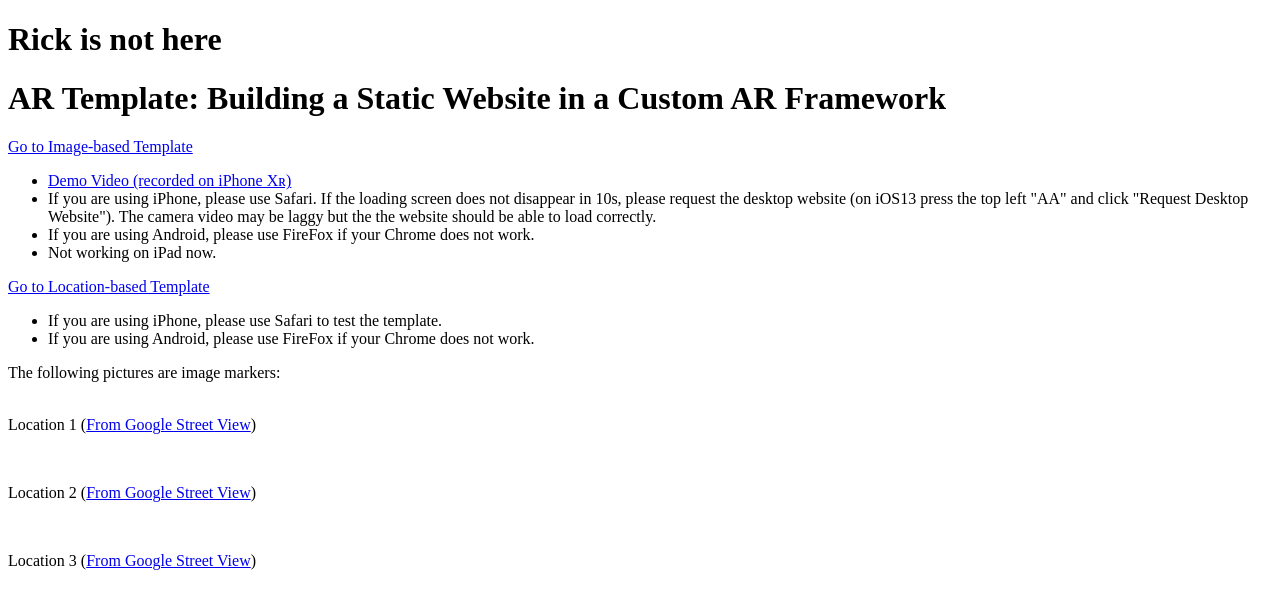
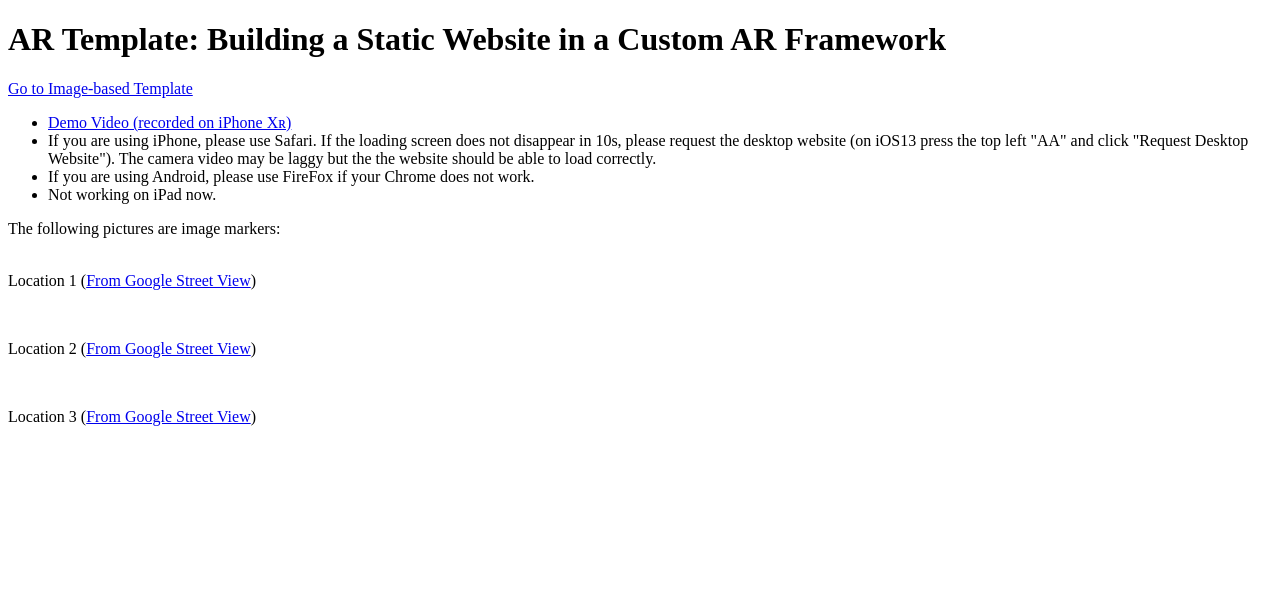
Before and after one commit to nhihnguyen/CPI101_Final_project, a plain HTML site: page index.html in a window 1280 px wide. Drawn offline with Linux system fonts and the light colour scheme.

Commit message:
Update index.html

```diff
--- a/index.html
+++ b/index.html
@@ -6,7 +6,6 @@
         <title>CPI101 - Final Project (Milestone 3)</title>
     </head>
     <body>
-        <h1>Rick is not here</h1>
         <h1>AR Template: Building a Static Website in a Custom AR Framework</h1>
         <div>
             <a href="explore_img.html" target="_blank">Go to Image-based Template</a>
@@ -17,13 +16,6 @@
                 </li>
                 <li>If you are using Android, please use FireFox if your Chrome does not work.</li>
                 <li>Not working on iPad now.</li>
-            </ul>
-        </div>
-        <div>
-            <a href="explore_loc.html" target="_blank">Go to Location-based Template</a>
-            <ul>
-                <li>If you are using iPhone, please use Safari to test the template.</li>
-                <li>If you are using Android, please use FireFox if your Chrome does not work.</li>
             </ul>
         </div>
 
```
